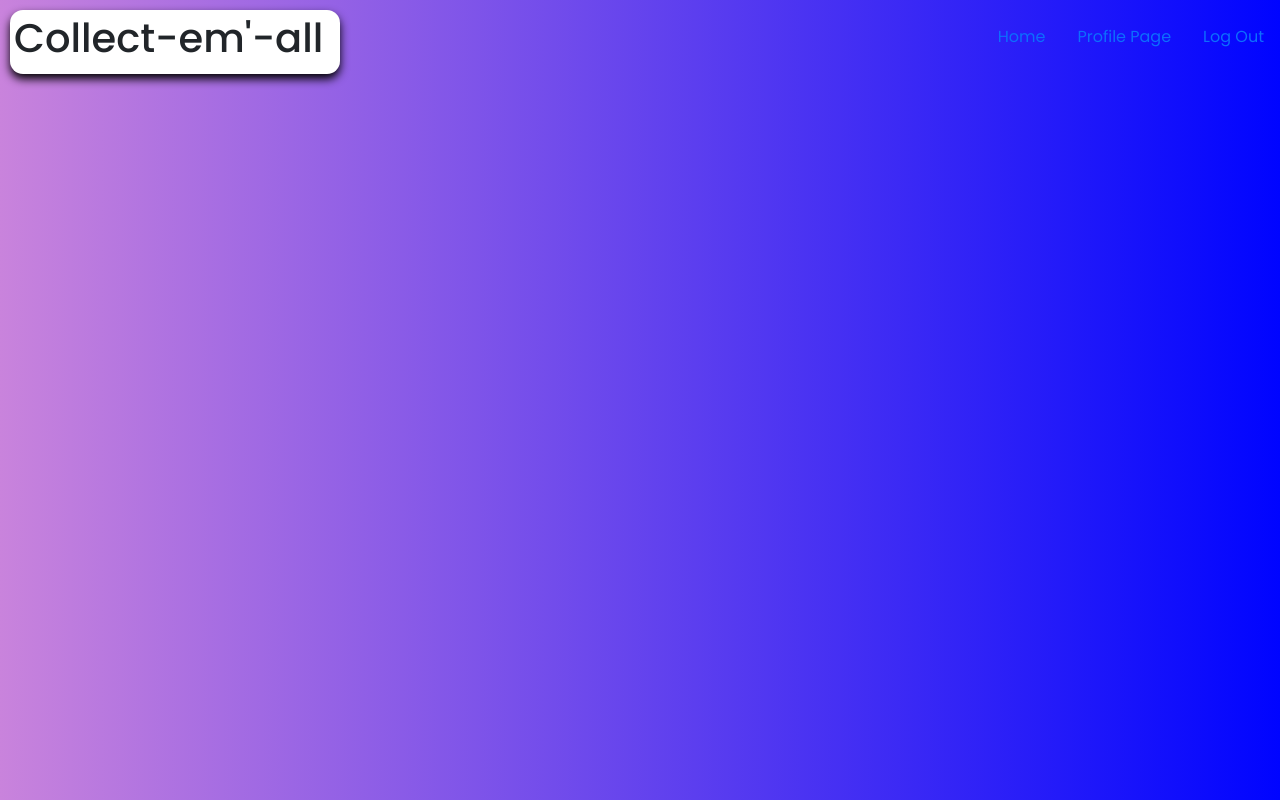
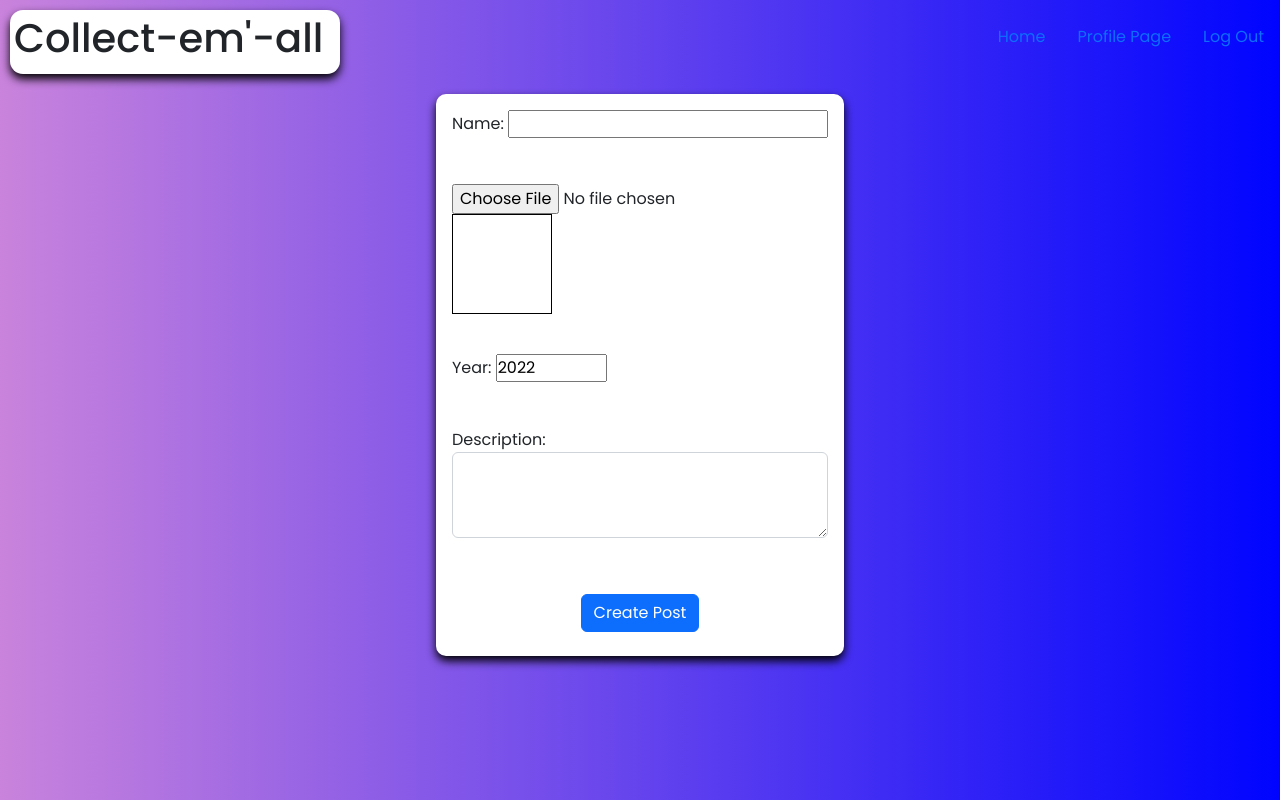
Before and after one commit to Soapie14/collectables-media-site, a Flask app: page /create in a window 1280 px wide. Run offline with Flask 2, Linux system fonts and the light colour scheme; the visitor is signed in with stand-in values (Sample User, id 1); data that the repository does not hold is empty.

Commit message:
added image to create post

```diff
--- a/flask_app/controllers/items.py
+++ b/flask_app/controllers/items.py
@@ -30,7 +30,7 @@ def create_item():
 @app.route("/items/<int:item_id>")
 def item_detail(item_id):
     user = User.get_by_id(session["user_id"])
-    item = item.get_by_id(item_id)
+    item = Item.get_by_id(item_id)
     return render_template("view.html", user=user, item=item)
 #may need to add similar to recipe=recipe after user=user
 
--- a/flask_app/static/js/script.js
+++ b/flask_app/static/js/script.js
@@ -0,0 +1,9 @@
+const image_input = document.querySelector("#image-input");
+image_input.addEventListener("change", function() {
+    const reader = new FileReader();
+    reader.addEventListener("load", () => {
+    const uploaded_image = reader.result;
+    document.querySelector("#display-image").style.backgroundImage = `url(${uploaded_image})`;
+});
+reader.readAsDataURL(this.files[0]);
+});
--- a/flask_app/static/style.css
+++ b/flask_app/static/style.css
@@ -192,3 +192,28 @@ p {
 .body_create {
     background-image: linear-gradient(to right, rgb(201, 131, 220), rgb(0, 4, 255));
 }
+
+.create {
+    display: flex;
+    align-items: center;
+    justify-content: center;
+    margin: auto;
+    max-width: fit-content;
+    padding: 8px;
+    background: #fff;
+    border-radius: 10px;
+    box-shadow: 0 5px 10px rgba(0, 0, 0, 1);
+    flex-direction: column;
+}
+
+#display-image{
+    width: 100px;
+    height: 100px;
+    border: 1px solid black;
+    background-position: center;
+    background-size: cover;
+}
+
+.create_button {
+    flex-direction: column;
+}
--- a/flask_app/templates/create.html
+++ b/flask_app/templates/create.html
@@ -1,5 +1,6 @@
 <!DOCTYPE html>
 <html lang="en">
+
 <head>
     <meta charset="UTF-8">
     <meta http-equiv="X-UA-Compatible" content="IE=edge">
@@ -43,5 +44,45 @@
         </div>
     </div>
 
+    <div class="create">
+        <div class="create_inputs">
+                <form action='/create' method='post'>
+                    {% with messages = get_flashed_messages(category_filter=['item']) %}
+                    <!-- declare a variable called messages -->
+                    {% if messages %}
+                    <!-- check if there are any messages -->
+                    {% for message in messages %}
+                    <!-- loop through the messages -->
+                    <p class="text-danger">{{message}}</p> <!-- display each message in a paragraph tag -->
+                    {% endfor %}
+                    {% endif %}
+                    {% endwith %}
+
+                    <input type="hidden" name="user_id" value="{{session['user_id']}}">
+                <div class="mb-4 p-2">
+                    <label for='name' class="mb-2">Name:</label>
+                    <input type='text' name='name'>
+                </div>
+                <div class="mb-4 p-2">
+                    <input type="file" id="image-input" accept="image/jpeg, image/png, image/jpg">
+                    <div id="display-image"></div>
+                </div>
+                <div class="mb-4 p-2">
+                    <label for="date" class="mb-2">Year:</label>
+                    <input name="date" type="number" min="1800" max="2099" step="1" value="2022" />
+                </div>
+                <div class="mb-4 p-2">
+                    <label for='description'>Description:</label>
+                    <textarea class="form-control mb-2" name="description" rows="3"></textarea>
+                </div>
+        </div>
+
+        <div class="create_button">
+            <div class="p-3"> <input type='submit' class="btn btn-primary" value='Create Post'></div>
+        </div>
+        </form>
+    </div>
+
 </body>
+
 </html>
--- a/flask_app/templates/dashboard.html
+++ b/flask_app/templates/dashboard.html
@@ -54,6 +54,7 @@
         <table class="table table-hover">
             <thead>
                 <tr class="text-white">
+                    <th>Image</th>
                     <th>Name</th>
                     <th>Description</th>
                     <th>Actions</th>
@@ -62,6 +63,7 @@
             <tbody class="text-white">
                 {% for item in items: %}
                 <tr>
+                    <td><div id="display-image"></div></td>
                     <td>{{item.name}}</td>
                     <td>{{item.description}}</td>
 
```
